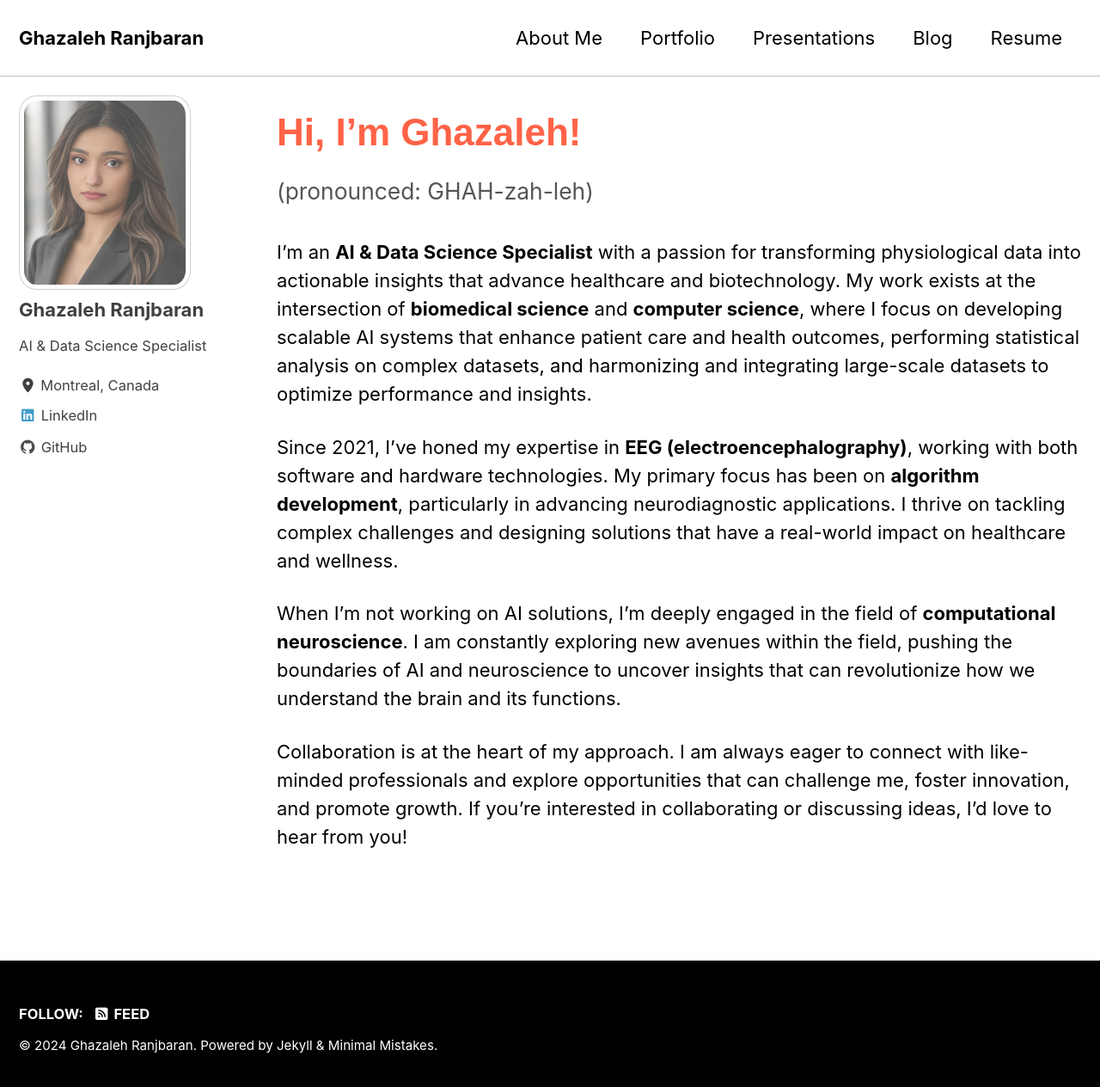
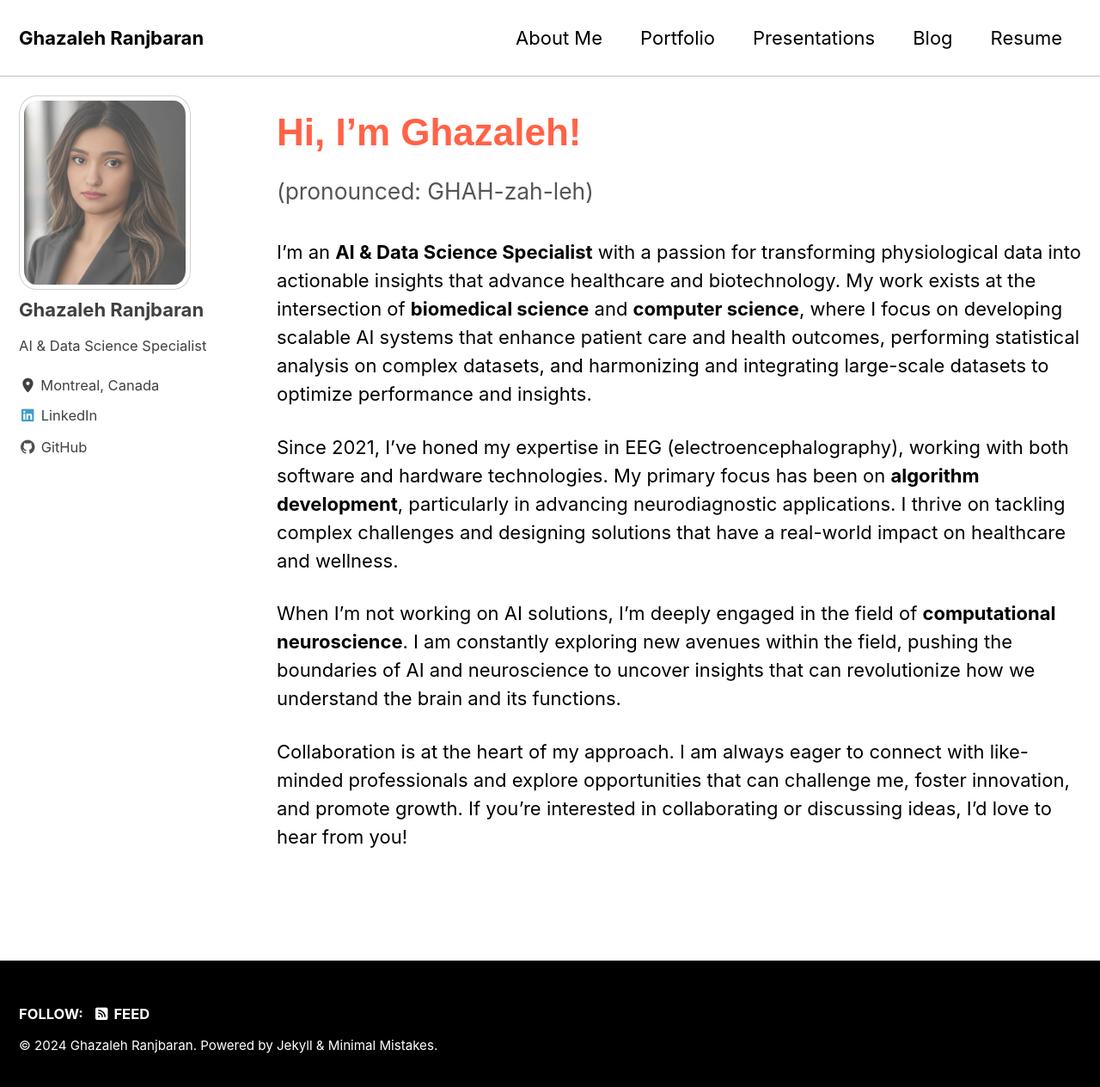
Before and after one commit to ghazalehran/ghazalehran.github.io, a Jekyll site: the page built from about.md, in a window 1280 px wide and 1272 px high. Shown: the top 1264 px of the window at 86% size. Built offline with Jekyll 4.4.1, drawn with Linux system fonts in a browser that asks for light colours; cached includes are drawn as plain includes.

```diff
--- a/about.md
+++ b/about.md
@@ -11,7 +11,7 @@ author_profile: true
 
 <p>I’m an <strong>AI & Data Science Specialist</strong> with a passion for transforming physiological data into actionable insights that advance healthcare and biotechnology. My work exists at the intersection of <strong>biomedical science</strong> and <strong>computer science</strong>, where I focus on developing scalable AI systems that enhance patient care and health outcomes, performing statistical analysis on complex datasets, and harmonizing and integrating large-scale datasets to optimize performance and insights.</p>
 
-<p>Since 2021, I’ve honed my expertise in <strong>EEG (electroencephalography)</strong>, working with both software and hardware technologies. My primary focus has been on <strong>algorithm development</strong>, particularly in advancing neurodiagnostic applications. I thrive on tackling complex challenges and designing solutions that have a real-world impact on healthcare and wellness.</p>
+<p>Since 2021, I’ve honed my expertise in EEG (electroencephalography), working with both software and hardware technologies. My primary focus has been on <strong>algorithm development</strong>, particularly in advancing neurodiagnostic applications. I thrive on tackling complex challenges and designing solutions that have a real-world impact on healthcare and wellness.</p>
 
 <p>When I’m not working on AI solutions, I’m deeply engaged in the field of <strong>computational neuroscience</strong>. I am constantly exploring new avenues within the field, pushing the boundaries of AI and neuroscience to uncover insights that can revolutionize how we understand the brain and its functions.</p>
 
```
